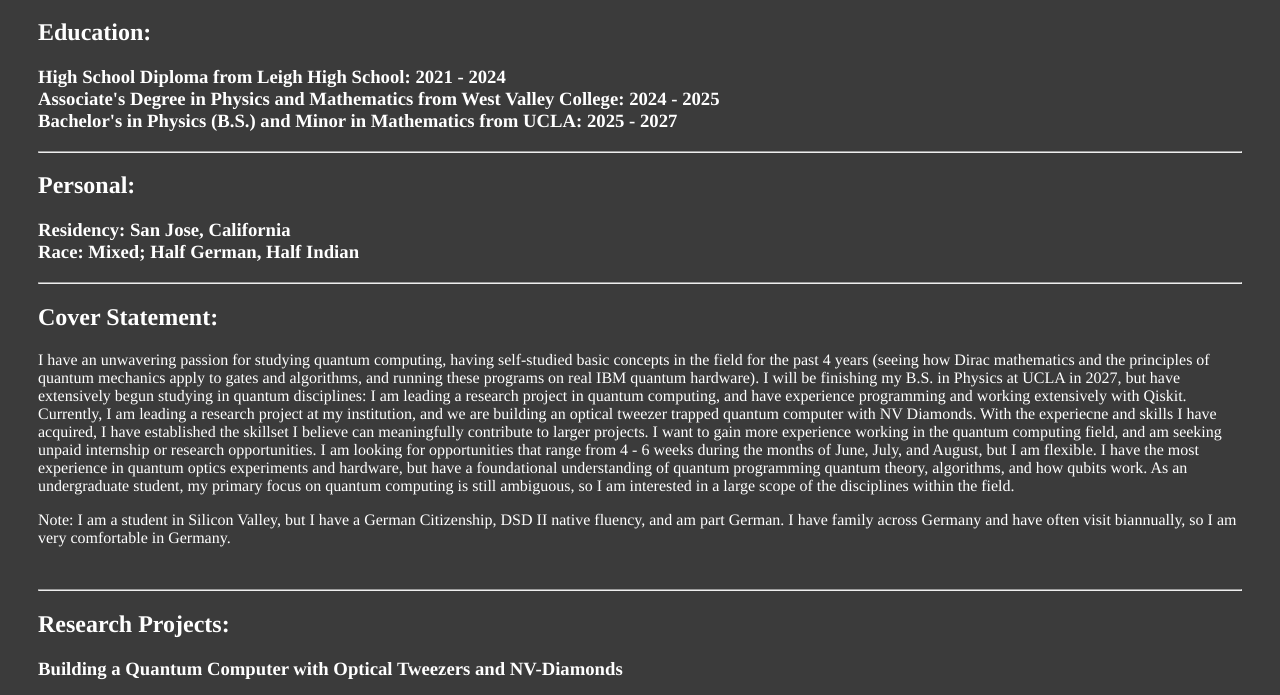
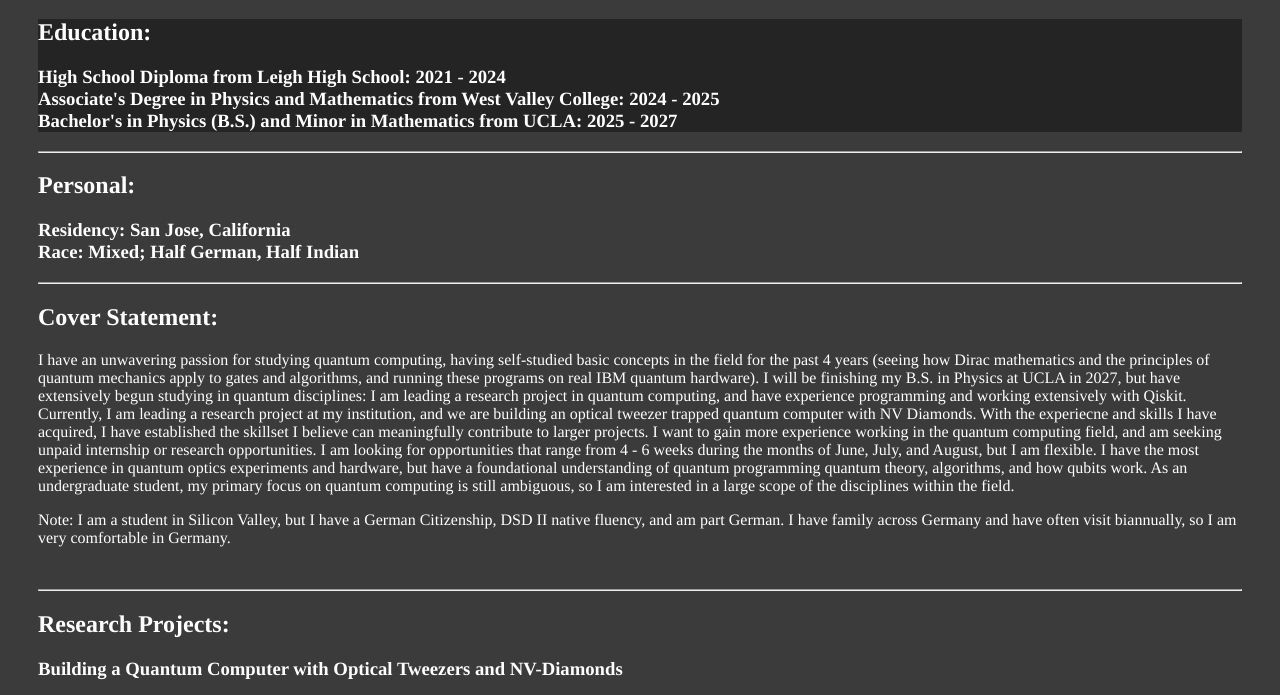
Before and after one commit to OnekaSingh/onekasingh.github.io, a plain HTML site: page index.html in a window 1280 px wide. Shown: the part 99-794 px from the top of the page. Drawn offline with Linux system fonts and the light colour scheme.

Commit message:
Update index.html

```diff
--- a/index.html
+++ b/index.html
@@ -10,8 +10,10 @@
 
 <body style = "color: white; background-color: rgba(11, 11, 11, 0.8);">
   <h1> Oneka Singh's Resume </h1>
+<div style = "background-color: rgba(30, 30, 30, 0.8); ">
   <h2> Education: </h2>
   <h3> High School Diploma from Leigh High School: 2021 - 2024  <br> Associate's Degree in Physics and Mathematics from West Valley College: 2024 - 2025 <br> Bachelor's in Physics (B.S.) and Minor in Mathematics from UCLA: 2025 - 2027 </h3>
+</div>
 	<hr>
   <h2> Personal: </h2>
   <h3> Residency: San Jose, California <br> Race: Mixed; Half German, Half Indian </h3>
```
